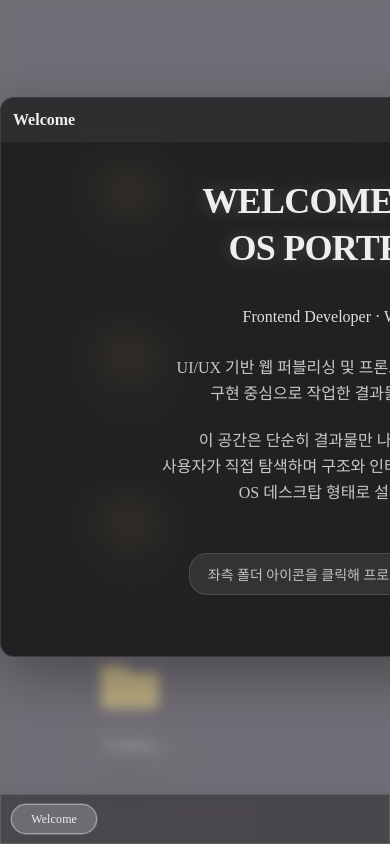
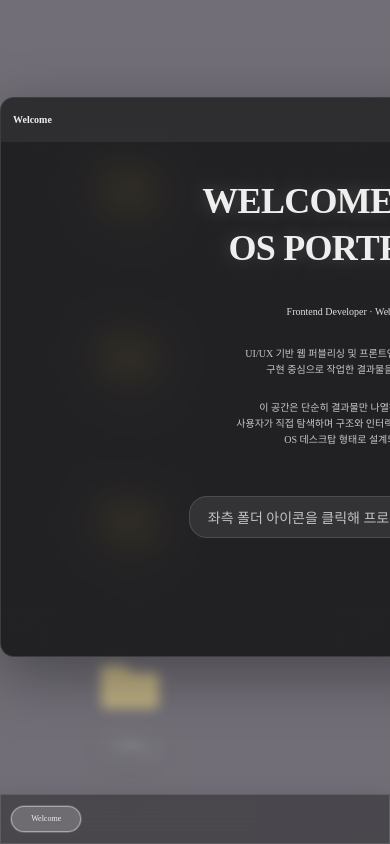
Before and after one commit to jegandunghee/myportfolio, a React (Create React App) app: page / in a window 390 px wide. Shown: the top 844 px of the page. Built offline with nearby package versions, Linux system fonts and the light colour scheme; a web font is replaced by a local one.

Commit message:
폰트 반응형 처리 완료

```diff
--- a/src/layout/WindowManager.js
+++ b/src/layout/WindowManager.js
@@ -81,9 +81,11 @@ const WindowManager = () => {
       // 화면보다 크면 자동으로 줄여서 밖으로 안나가도록
       const bottomSafe = 90;
 
+      //모달 오픈 시 가운데 정렬하기
       const baseX = Math.max(0, (vw - w0) /2);
       const baseY = Math.max(0, (vh - bottomSafe - h0) /2);
 
+      //계단식 모달 정렬하기
       const offset = prev.length * 28;
 
 
@@ -198,15 +200,15 @@ const WindowManager = () => {
 
       {/* 창 레이어 */}
       {windows
-        .filter((w) => !w.minimized)
+        .filter((w) => !w.minimized) // 최소화되지 않은 모달만 선택
         .map((w) => (
           <WindowFrame
             key={w.id}
-            win={w}
+            win={w} //모달의 모든 정보(x,y,w,h)를 전달
             onClose={() => closeWindow(w.id)}
             onFocus={() => focusWindow(w.id)}
             onMinimize={() => toggleMinimize(w.id)}
-            onMove={(x,y) => updateWindowPosition(w.id, x,y)}
+            onMove={(x,y) => updateWindowPosition(w.id, x,y)} //위치 업데이트
             goProjectsInto={goProjectsInto}
             projectsBack={projectsBack}
           />
--- a/src/styles/_font.scss
+++ b/src/styles/_font.scss
@@ -1,3 +1,22 @@
+@use "./variables" as *;
+
+
+// 반응형 폰트 mixin설정
+@mixin _size($name) {
+  // '지도($size-map)'에서 '이름($name)'에 맞는 정보를 통째로 가져옵니다.
+  $info: map-get($size-map, $name);
+
+  font-size: rem(map-get($info, pc)); // 데스크탑 사이즈
+
+  @media (max-width: #{$bp-desktop - 1px}) {
+    font-size: rem(map-get($info, tab)); // 테블릿 사이즈
+  }
+  @media (max-width: #{$bp-tablet - 1px}) {
+    font-size: rem(map-get($info, mob)); // 모바일 사이즈
+  }
+
+  //@include _size(xl) 식으로 사용 가능
+}
 
 @font-face {
   font-family: "SUIT";
@@ -26,45 +45,13 @@
   font-weight: $weight;
 }
 
-// L (Bold / 48px)
-@mixin text-l {
-  @include suit(700);
-  font-size: 3rem;
-  line-height: 1.15;
-}
+@mixin text-xl { @include suit(900); @include _size(xl); line-height: 1.2; }
+@mixin text-l  { @include suit(700); @include _size(l); line-height: 1.15; }
 
-// M-bold (SemiBold / 24px)
-@mixin text-m-bold {
-  @include suit(600);
-  font-size: 1.5rem;
-  line-height: 1.25;
-}
+@mixin text-m      { @include suit(500); @include _size(m); line-height: 1.55; }
+@mixin text-m-bold { @include suit(600); @include _size(m); line-height: 1.55; }
 
-// M (Medium / 24px)
-@mixin text-m {
-  @include suit(500);
-  font-size: 1.5rem;
-  line-height: 1.55;
-}
+@mixin text-s      { @include suit(500); @include _size(s); line-height: 1.6; }
+@mixin text-s-bold { @include suit(600); @include _size(s); line-height: 1.6; }
 
-// S-bold (SemiBold / 16px)
-@mixin text-s-bold {
-  @include suit(600);
-  font-size: 1rem;
-  line-height: 1.4;
-}
-
-// S (Medium / 16px)
-@mixin text-s {
-  @include suit(500);
-  font-size: 1rem;
-  line-height: 1.6;
-}
-
-// Button (Medium / 12px)
-@mixin text-btn {
-  @include suit(500);
-  font-size: 0.75rem;
-  line-height: 1;
-  letter-spacing: 0.01em;
-}
+@mixin text-btn { @include suit(500); @include _size(btn); line-height: 1; }
--- a/src/styles/_variables.scss
+++ b/src/styles/_variables.scss
@@ -44,3 +44,12 @@ $border-dark: 1px solid rgba(0, 0, 0, 0.18);
 $z-overlay: 1000;
 $z-window: 1100;
 $z-taskbar: 2000;
+
+// 반응형 폰트 사이즈
+$size-map: (
+  xl: (pc: 64, tab: 56, mob: 36),
+  l:  (pc: 48, tab: 36, mob: 24),
+  m:  (pc: 24, tab: 24, mob: 16),
+  s:  (pc: 16, tab: 16, mob: 10),
+  btn:(pc: 12, tab: 12, mob: 8)
+);
--- a/src/styles/global.scss
+++ b/src/styles/global.scss
@@ -2,14 +2,15 @@
 @use "./font" as *;
 @use "./mixin" as *;
 
-* {
+* ,*::before, *::after {
   margin: 0;
   padding: 0;
   box-sizing: border-box;
 }
 
-html {
-  font-size: 16px;
+html, body, #root {
+  width: 100%;
+  height: 100%;
 }
 
 body {
```
